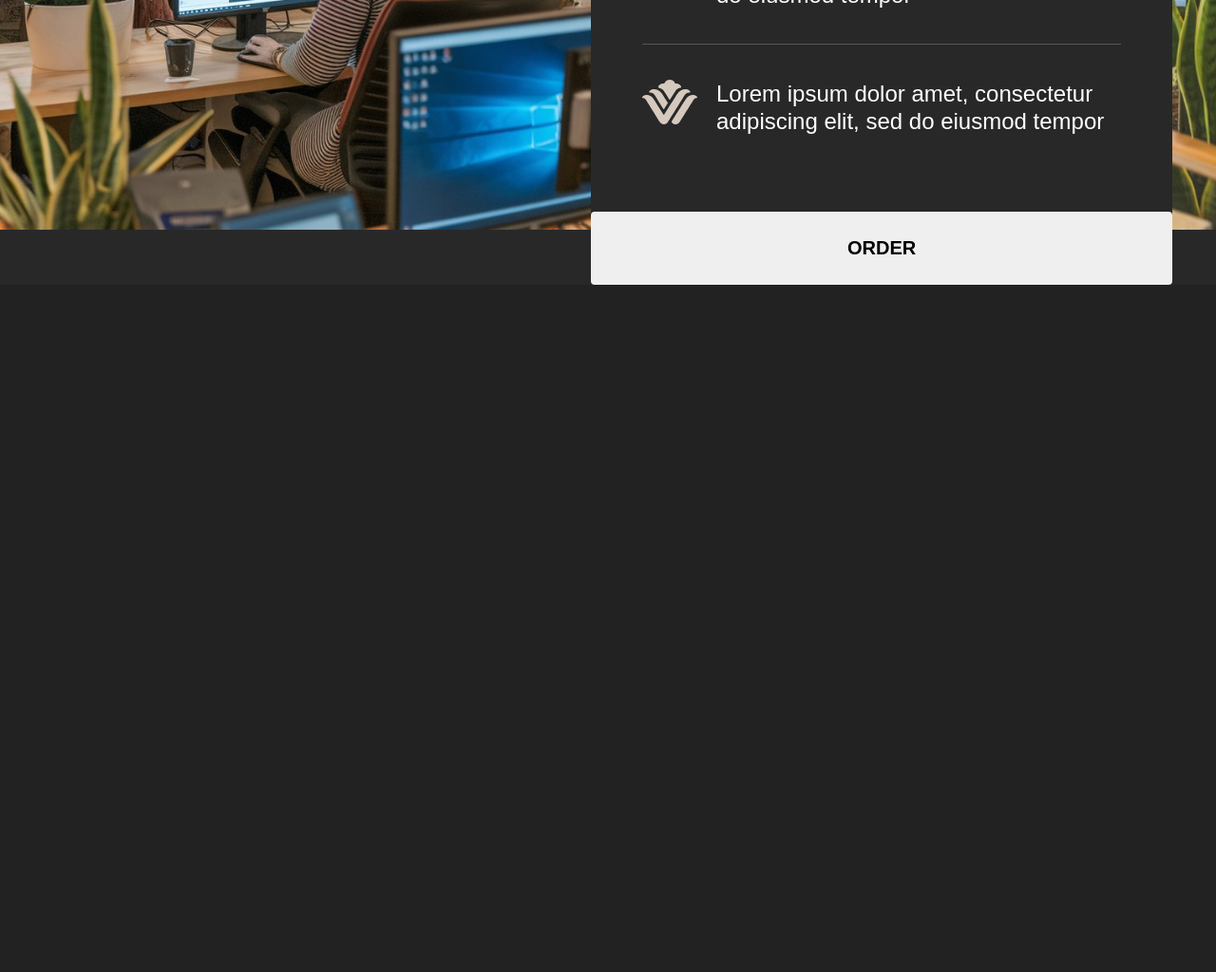
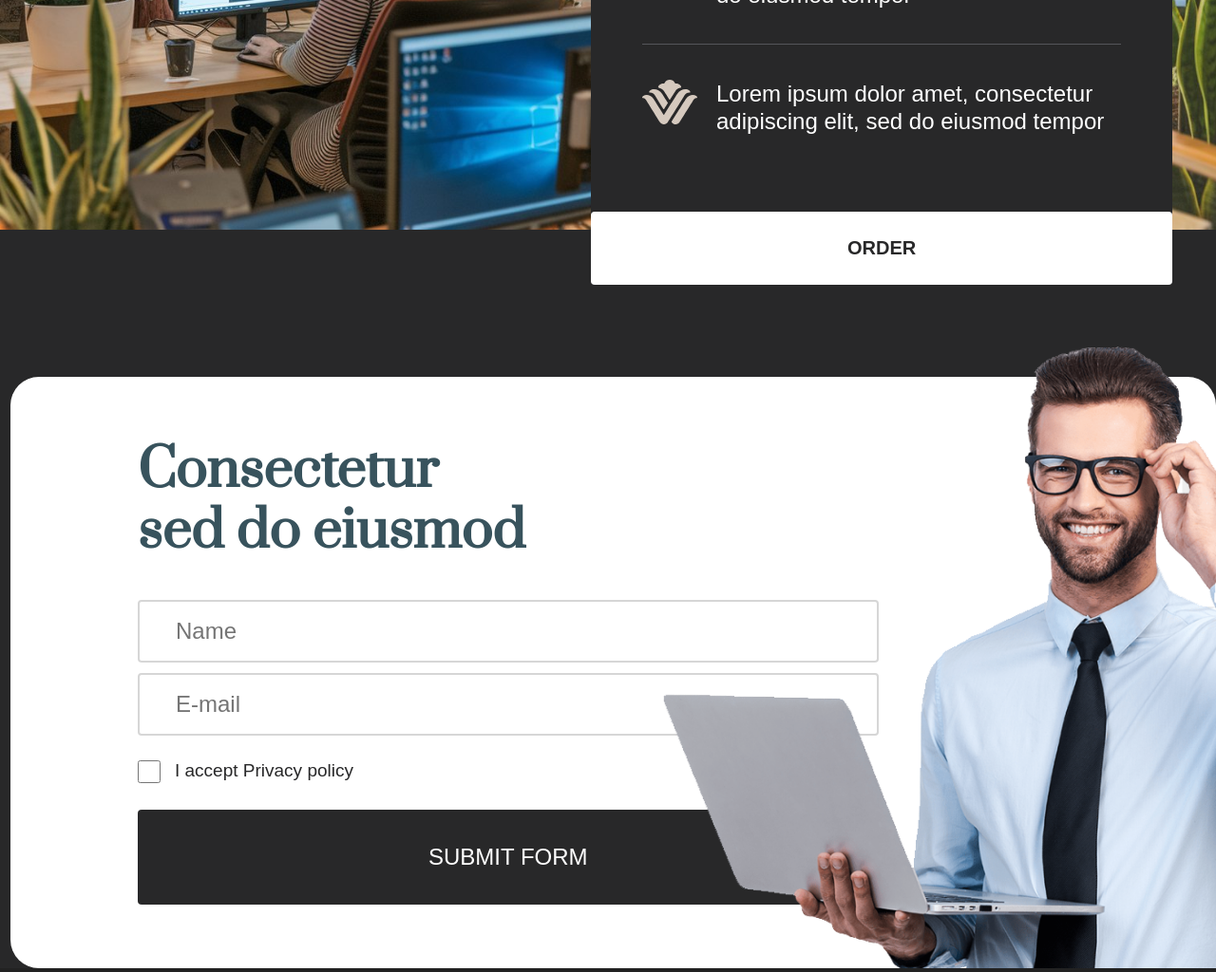
Before and after one commit to 0w1Max/test_mst, a plain HTML site: page index.html in a window 1280 px wide. Shown: the part 1590-2614 px from the top of the page at 95% size. Before the commit the page ends 1890 px from the top, so only its background shows below. Drawn offline with Linux system fonts and the light colour scheme.

Commit message:
feat: implemented form section

```diff
--- a/index.html
+++ b/index.html
@@ -50,9 +50,9 @@
                   <span class="description__text">do<span class="description__text highlight"> 17% </span>adipiscing elit sed do</span>
                 </li>
               </ul>
-              <button class="description__button">Order</button>
+              <button class="description__button button">Order</button>
               <div class="description__img">
-                <img src="./images/coworking-space1.jpeg" alt="Coworking space">
+                <img src="./images/coworking-space1.jpeg" alt="Coworking space" />
               </div>
             </div>
           </div>
@@ -60,7 +60,7 @@
         <section class="main__advantages">
           <div class="advantages__content">
             <div class="advantages__img advantages__img--left">
-              <img src="./images/coworking-space2.jpeg" alt="Coworking space">
+              <img src="./images/coworking-space2.jpeg" alt="Coworking space" />
             </div>
             <div class="advantages__description">
               <ul class="advantages__list">
@@ -85,10 +85,33 @@
                   </p>
                 </li>
               </ul>
-              <button class="advantages__button">Order</button>
+              <button class="advantages__button button">Order</button>
             </div>
             <div class="advantages__img advantages__img--right">
-              <img src="./images/coworking-space3.jpeg" alt="Coworking space">
+              <img src="./images/coworking-space3.jpeg" alt="Coworking space" />
+            </div>
+          </div>
+        </section>
+        <section class="main__form">
+          <div class="wrapper">
+            <div class="main__form-content">
+              <div class="form-content">
+                <h2 class="form-content__title">Consectetur sed do eiusmod</h2>
+                <form class="form" action="#" method="post">
+                  <div class="form__input-wrapper">
+                    <input id="name" class="form__input" type="text" name="name" placeholder="Name" required />
+                  <input id="email" class="form__input" type="email" name="email" placeholder="E-mail" required />
+                  </div>
+                  <div class="form__checkbox-wrapper">
+                    <input id="privacy" class="form__checkbox" type="checkbox" name="privacy" required>
+                    <label class="form__checkbox-label" for="privacy">I accept Privacy policy</label>
+                  </div>
+                  <button class="form__button button" type="submit">Submit form</button>
+                </form>
+              </div>
+              <div class="main__form-img">
+                <img src="./images/programmer.png" alt="Programmer" />
+              </div>
             </div>
           </div>
         </section>
--- a/styles/style.css
+++ b/styles/style.css
@@ -18,6 +18,12 @@ h1, h2, h3, ul, li, p {
   max-width: var(--container-width);
   width: 100%;
   margin: 0 auto;
+}
+
+.button {
+  text-transform: uppercase;
+  border: 0px;
+  border-radius: 4px;
 }
 
 .header {
@@ -145,9 +151,8 @@ main {
   padding: 33px 52px;
   font-size: 24px;
   font-weight: bold;
-  text-transform: uppercase;
-  border: 0px;
-  border-radius: 4px;
+  color: var(--first-button-color);
+  background-color: var(--first-button-bg);
 }
 
 .description__img {
@@ -233,7 +238,84 @@ main {
   padding: 27px 270px;
   font-size: 20px;
   font-weight: bold;
-  text-transform: uppercase;
-  border: 0px;
+  color: var(--first-button-color);
+  background-color: var(--first-button-bg);
+}
+
+.main__form {
+  padding-top: 97px;
+  background-color: var(--second-bg-color);
+}
+
+.main__form-content {
+  position: relative;
+  display: flex;
+  margin-left: 11px;
+  background-color: #fff;
+  border: 0;
+  border-radius: 30px;
+}
+
+.form-content {
+  padding: 67px 134px;
+}
+
+.form-content > .form-content__title {
+  max-width: 410px;
+  font-family: 'Prata';
+  font-size: 54px;
+  line-height: 64px;
+  color: var(--form-title-color);
+}
+
+.form__input-wrapper {
+  display: flex;
+  flex-direction: column;
+  margin-top: 40px;
+}
+
+.form__input-wrapper > .form__input {
+  margin-bottom: 11px;
+  padding: 17px 38px;
+  font-size: 24px;
+  border: 2px solid var(--form-border-color);
   border-radius: 4px;
 }
+
+.form__checkbox-wrapper {
+  display: flex;
+  margin-top: 15px;
+}
+
+.form__checkbox-wrapper > .form__checkbox {
+  width: 24px;
+  height: 24px;
+  margin: 0;
+}
+
+.form__checkbox-wrapper > .form__checkbox-label {
+  margin-left: 15px;
+  font-size: 19px;
+  color: var(--form-text-color);
+}
+
+.main__form-img {
+  position: absolute;
+  top: -32px;
+  right: -1px;
+}
+
+.main__form-img > img {
+  max-width: 583px;
+  height: auto;
+  object-fit: cover;
+  object-position: center;
+}
+
+.form__button {
+  margin-top: 28px;
+  padding: 36px 306px;
+  font-size: 24px;
+  color: var(--second-button-color);
+  background-color: var(--second-button-bg);
+}
--- a/styles/variables.css
+++ b/styles/variables.css
@@ -5,6 +5,13 @@
   --link-color: #fff;
   --hover-color: #999;
   --line-color: #55565A;
+  --first-button-bg: #fff;
+  --second-button-bg: #282829;
+  --first-button-color: #282829;
+  --second-button-color: #fff;
+  --form-title-color: #38535D;
+  --form-text-color: #282829;
+  --form-border-color: #D6D6D6;
 
   --container-width: 1600px;
 }
```
Also changed, not shown: images/programmer.jpeg (deleted), images/programmer.png (added).
